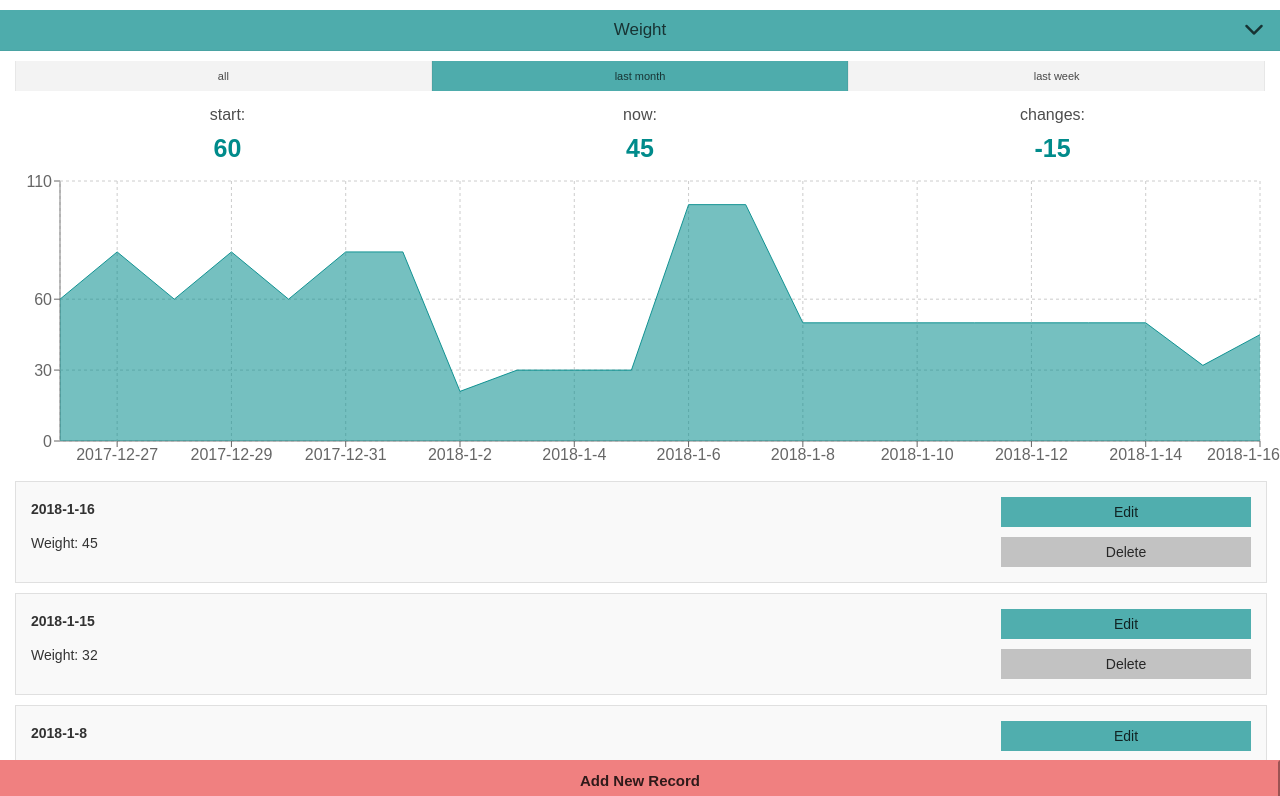
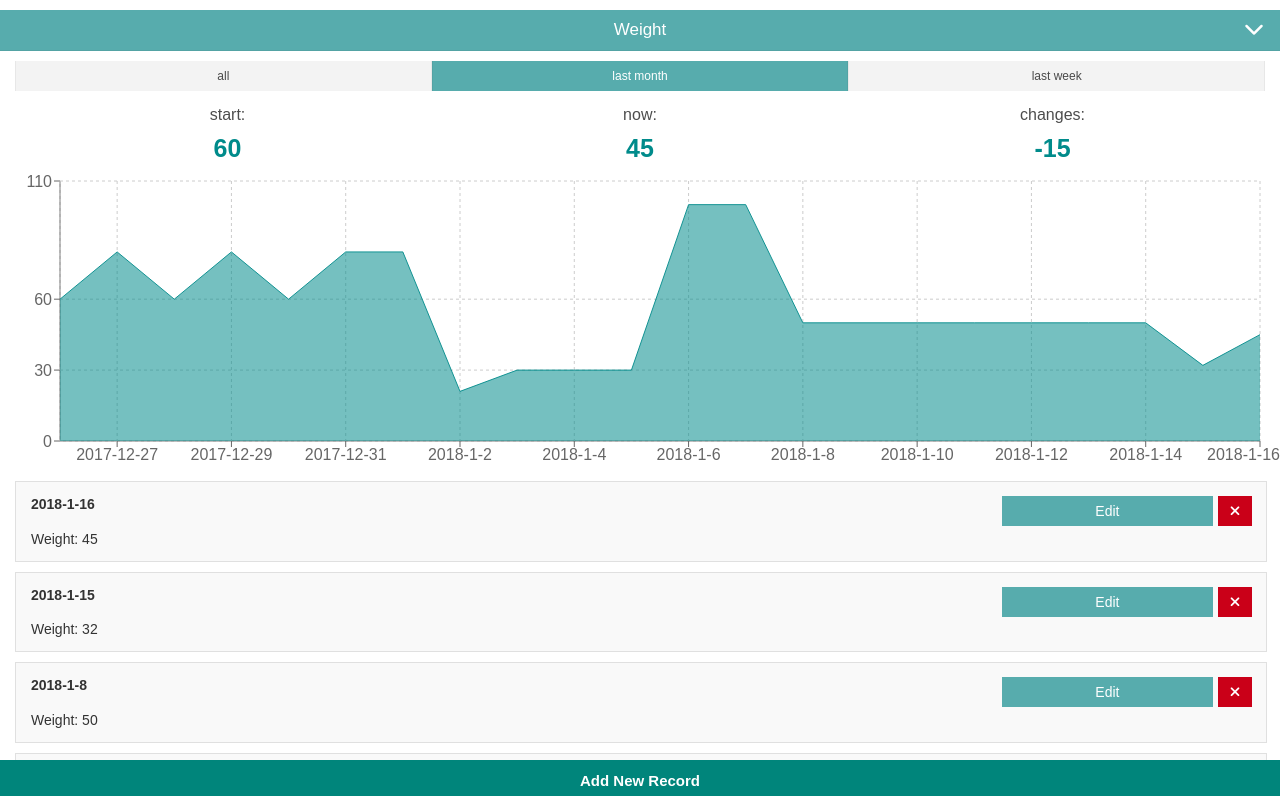
Before and after one commit to lsapozh/react-measurements, a React (Create React App) app: page / in a window 1280 px wide. Shown: the top 796 px of the page. Built offline with nearby package versions, Linux system fonts and the light colour scheme.

Commit message:
change colors and some styles

```diff
--- a/src/components/Modals/components/components.js
+++ b/src/components/Modals/components/components.js
@@ -39,7 +39,7 @@ export const CancelButton = styled(Button)`
 `;
 
 export const SubmitButton = styled(Button)`
-  background-color: #008b8bad;
+  background-color: #57acad;
   color: rgba(0, 0, 0, 0.8);
   border-color: #008b8b00;
 `;
--- a/src/components/addNewRecord.js
+++ b/src/components/addNewRecord.js
@@ -6,9 +6,9 @@ export const AddNewRecord = styled.button`
   bottom: 0px;
   width: 100%;
   height: 40px;
-  background-color: lightcoral;
+  background-color: #00857b;
   font-size: 15px;
   font-weight: 600;
-  color: rgba(0, 0, 0, 0.8);
-  border-color: lightcoral;
+  color: white;
+  border: none;
 `;
--- a/src/components/icons.js
+++ b/src/components/icons.js
@@ -9,6 +9,4 @@ export const ShowMeasurementsIcon = styled.button`
     background-color: #008b8b00;
     border: #008b8b00;
     cursor: pointer;
-    color: rgba(0, 0, 0, 0.7);
-
 `;
--- a/src/components/measurementTypes.js
+++ b/src/components/measurementTypes.js
@@ -21,7 +21,12 @@ const MeasurementDiv = styled.div`
     justify-content: center;
     border-bottom: 0.5px solid rgba(0, 0, 0, 0.05);
     text-align: center;
-    ${({ active }) => active && "background-color: #008b8bad"};
+    i {
+      color: rgba(0, 0, 0, 0.7);
+    }
+    ${({ active }) => active && "background-color: #57acad"};
+    ${({ active }) => active && "color: white"};
+    ${({ active }) => active && "i { color: white; } "};
     cursor: pointer;
 `;
 
--- a/src/components/periods.js
+++ b/src/components/periods.js
@@ -13,7 +13,7 @@ const TimesDiv = styled.div`
     `;
 
 const TimeDiv = styled.div`
-    font-size: 11px;
+    font-size: 12px;
     font-weight: 500;
     flex: 1;
     justify-content: center;
@@ -21,7 +21,8 @@ const TimeDiv = styled.div`
     display: flex;
     border-left: 0.5px solid rgba(0, 0, 0, 0.05);
     border-right: 0.5px solid rgba(0, 0, 0, 0.05);
-    ${({ active }) => active && "background-color: #008b8bad"};
+    ${({ active }) => active && "background-color: #57acad"};
+    ${({ active }) => active && "color: white; "};
     cursor: pointer;
 `;
 
--- a/src/components/recordsDiv/recordButtons/DeleteButton.js
+++ b/src/components/recordsDiv/recordButtons/DeleteButton.js
@@ -2,12 +2,11 @@ import React, {Component} from 'react';
 import styled from 'styled-components';
 
 export const DeleteButton = styled.button`
-    float: right;
-    width: 100%;
-    margin: 0px 15px 15px 0;
+    margin-left: 5px;
+    width: 40px;
     padding: 5px 0 5px 0;
     font-size: 14px;
-    background-color: rgba(139, 139, 139, 0.5);
-    color: rgba(0, 0, 0, 0.8);
+    background-color: rgb(202,0,24);
+    color: white;
     border-color: rgba(139, 139, 139, 0);
 `;
--- a/src/components/recordsDiv/recordButtons/EditButton.js
+++ b/src/components/recordsDiv/recordButtons/EditButton.js
@@ -2,13 +2,10 @@ import React, {Component} from 'react';
 import styled from 'styled-components';
 
 export const EditButton = styled.button`
-    float: right;
     width: 100%;
-    margin: 15px 15px 10px 0;
     padding: 5px 0 5px 0;
     font-size: 14px;
-    background-color: #008b8bad;
-    // color: white;
-    color: rgba(0, 0, 0, 0.8);
+    background-color: #57acad;
+    color: white;
     border-color: #008b8b00;
 `;
--- a/src/components/recordsDiv/recordButtons/recordButtonsDiv.js
+++ b/src/components/recordsDiv/recordButtons/recordButtonsDiv.js
@@ -2,9 +2,11 @@ import React, {Component} from 'react';
 import styled from 'styled-components';
 
 export const RecordButtonsDiv = styled.div`
-    display: inline-block;
+    display: flex;
     position: relative;
     float: right;
-    vertical-align: top;
     width: 20%;
+    right: 14px;
+    justify-content: center;
+    align-items: center;
 `;
--- a/src/components/recordsDiv/recordsDiv.js
+++ b/src/components/recordsDiv/recordsDiv.js
@@ -8,10 +8,14 @@ import {DeleteButton} from "./recordButtons/DeleteButton";
 import {Clear} from "../clearBoth";
 
 const RecordDiv = styled.div`
+    padding-top: 14px;
     border: 0.5px solid rgba(0, 0, 0, 0.1);
     width: 100%;
     margin: 10px auto 10px auto;
     background-color: rgba(139, 139, 139, 0.05);
+    h4 {
+      margin-top: 0;
+    }
 `;
 
 const RecordsDiv = styled.div`
@@ -44,7 +48,7 @@ export default class Records extends Component {
                         </RecordInfoDiv>
                         <RecordButtonsDiv>
                             <EditButton onClick={this.props.makeEditRecordModal(index)}>Edit</EditButton>
-                            <DeleteButton onClick={this.props.makeDeleteRecord(index)}>Delete</DeleteButton>
+                            <DeleteButton onClick={this.props.makeDeleteRecord(index)}><i className="fa fa-times"></i></DeleteButton>
                         </RecordButtonsDiv>
                         <Clear></Clear>
                     </RecordDiv>
```
